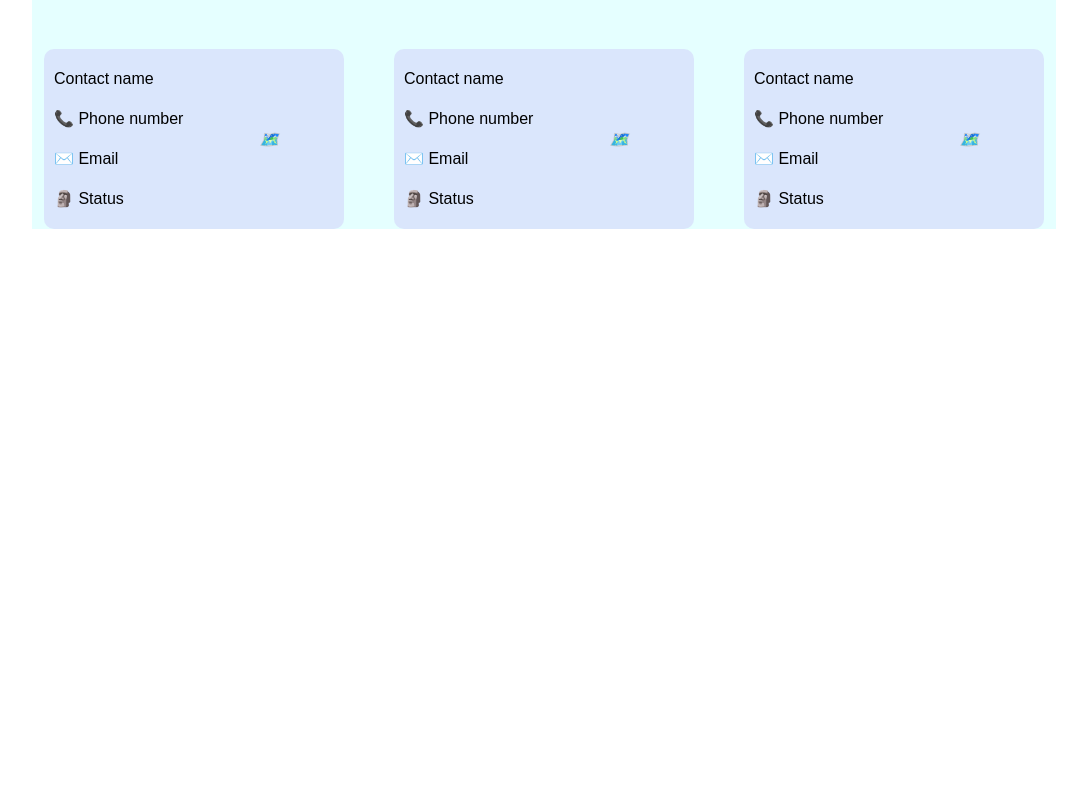
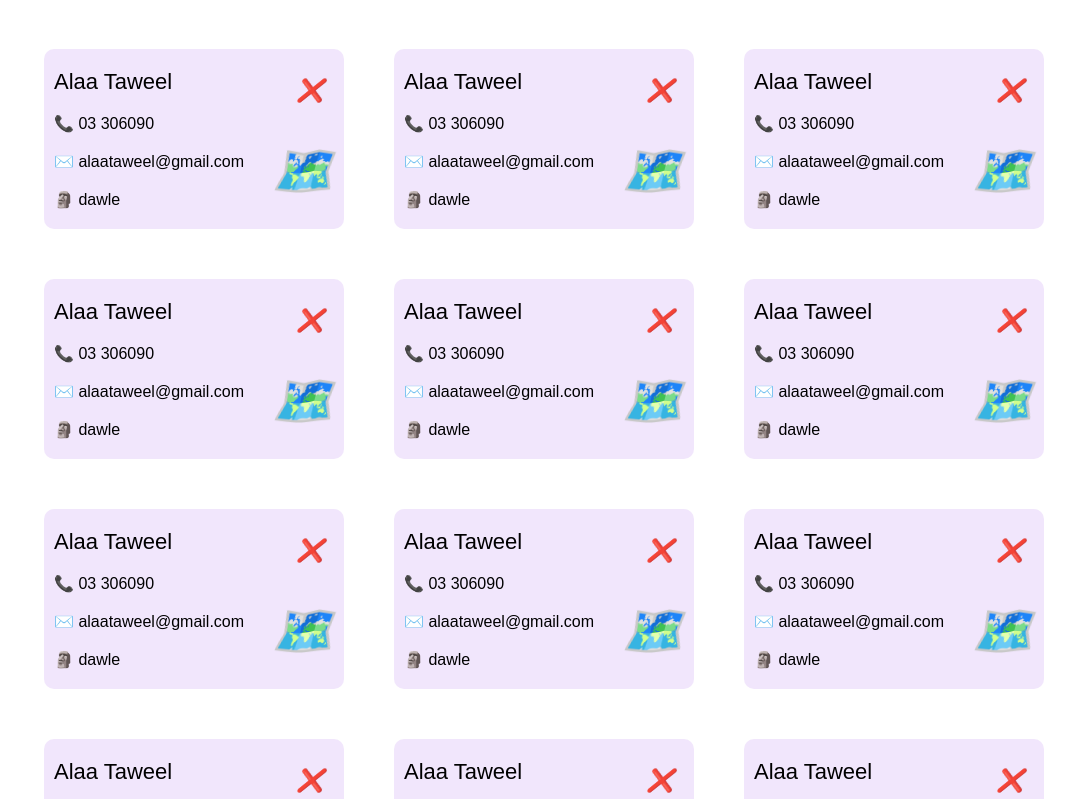
Before and after one commit to mohammad-jaffal/address-book, a React (Create React App) app in the folder address-book-frontend/: page /home in a window 1280 px wide. Shown: the part 761-1560 px from the top of the page, without its empty margins (96-1183 px from the left). Before the commit the page ends 990 px from the top, so only its background shows below. Built offline with nearby package versions, Linux system fonts and the light colour scheme.

Commit message:
Creating add contact page

```diff
--- a/address-book-frontend/src/App.css
+++ b/address-book-frontend/src/App.css
@@ -12,6 +12,7 @@
   font-family: sans-serif;
   display: flex;
   flex-direction: column;
+  padding-bottom: 100px;
 }
 
 
@@ -53,7 +54,7 @@
 
 .home-body-container {
   margin-top: 50px;
-  background-color: rgba(0, 255, 255, 0.1);
+  /* background-color: rgba(0, 255, 255, 0.1); */
   width: 80%;
   align-self: center;
   display: flex;
@@ -63,7 +64,7 @@
 }
 
 
-.contact-item{
+.contact-item {
   width: 300px;
   height: 180px;
   background-color: rgba(137, 43, 226, 0.116);
@@ -79,27 +80,58 @@
   flex-direction: column;
   justify-content: space-around;
 }
+
 .location-container {
   width: 80px;
   /* background-color: rgb(187, 187, 101); */
   display: flex;
   flex-direction: column;
   justify-content: space-around;
+  align-items: flex-end;
 
 }
 
-.map{
+.map-icon {
   cursor: pointer;
+  user-select: none;
+  font-size: 50px;
+}
+
+.delete-icon {
+  cursor: pointer;
+  user-select: none;
+  font-size: 22px;
+  margin-right: 10px;
+}
+
+.contact-name {
+  font-size: 22px;
+}
+
+
+.addcontact-body-container {
+  margin-top: 50px;
+  background-color: rgba(0, 255, 255, 0.1);
+  width: 80%;
+  align-self: center;
+  display: flex;
+  flex-wrap: wrap;
+  gap: 50px;
+  justify-content: center;
 }
 
 
 
-
-
-
-
-
-
+.login-body-container {
+  margin-top: 50px;
+  background-color: rgba(0, 255, 255, 0.1);
+  width: 80%;
+  align-self: center;
+  display: flex;
+  flex-wrap: wrap;
+  gap: 50px;
+  justify-content: center;
+}
 
 
 
--- a/address-book-frontend/src/components/ContactItem.js
+++ b/address-book-frontend/src/components/ContactItem.js
@@ -12,13 +12,14 @@ const ContactItem = () => {
     return (
         <div className='contact-item'>
             <div className="info-container">
-                <p>Contact name</p>
-                <p>📞 Phone number</p>
-                <p>✉️ Email</p>
-                <p>🗿 Status</p>
-                </div>
+                <p className="contact-name">Alaa Taweel</p>
+                <p>📞 03 306090</p>
+                <p>✉️ alaataweel@gmail.com</p>
+                <p>🗿 dawle</p>
+            </div>
             <div className="location-container">
-                <i className="map">🗺️</i>
+                <i className="delete-icon">❌</i>
+                <i className="map-icon">🗺️</i>
             </div>
 
         </div>
--- a/address-book-frontend/src/pages/AddContact.js
+++ b/address-book-frontend/src/pages/AddContact.js
@@ -6,8 +6,40 @@ import Navbar from "../components/Navbar";
 const AddContact = () => {
     return (
         <div className='global-container'>
-            <Navbar/>
-            add contact
+            <Navbar />
+            <div className="addcontact-body-container">
+                <div className="addcontact-form-container">
+                    <div className="form-group">
+                        <label>Name:</label>
+                        <input type="text" className="form-control" required />
+                    </div>
+                    <div className="form-group">
+                        <label>Phone Number:</label>
+                        <input type="Number" className="form-control" required />
+                    </div>
+                    <div className="form-group">
+                        <label>Email:</label>
+                        <input type="Email" className="form-control" required />
+                    </div>
+                    <div className="form-group">
+                        <label>Status:</label>
+                        <select className="form-control">
+                            <option value="Single  ">Single  </option>
+                            <option value="Married">Married</option>
+                            <option value="Separated ">Separated </option>
+                            <option value="Divorced ">Divorced </option>
+                            <option value="Widowed ">Widowed </option>
+                        </select>
+                    </div>
+                    <div className="form-group">
+                        <label>Location:</label>
+                        <button>location picker</button>
+                    </div>
+                    <div className="form-group">
+                        <button>AddContact</button>
+                    </div>
+                </div>
+            </div>
         </div>
     );
 };
--- a/address-book-frontend/src/pages/Home.js
+++ b/address-book-frontend/src/pages/Home.js
@@ -5,9 +5,6 @@ import Navbar from "../components/Navbar";
 
 
 const Home = () => {
-
-
-
 
 
 
@@ -27,6 +24,18 @@ const Home = () => {
                 <ContactItem/>
                 <ContactItem/>
                 <ContactItem/>
+                <ContactItem/>
+                <ContactItem/>
+                <ContactItem/>
+                <ContactItem/>
+                <ContactItem/>
+                <ContactItem/>
+                <ContactItem/>
+                <ContactItem/>
+                <ContactItem/>
+                <ContactItem/>
+                <ContactItem/>
+                <ContactItem/>
             </div>
         </div>
     );
--- a/address-book-frontend/src/pages/Login.js
+++ b/address-book-frontend/src/pages/Login.js
@@ -1,18 +1,18 @@
 import React from "react";
+import { Link } from 'react-router-dom';
 
 
 
 const Login = () => {
 
-    function loginFunction (){
-        document.location.href="./home";
+    function loginFunction() {
+        document.location.href = "./home";
     }
 
     return (
         <div className='global-container'>
+            <div className="login-body-container">
                 <div id="login_form" className="login-form-container">
-                {/* go back to previous page if he cancels login */}
-
                     <div className="form-group">
                         <label>Email:</label>
                         <input type="text" id="li_email" className="form-control" required />
@@ -22,10 +22,11 @@ const Login = () => {
                         <input type="password" id="li_password" className="form-control" required />
                     </div>
                     <div className="form-group">
-                    <button className='li-btn' onClick={()=>{loginFunction()}}>Login</button>
+                        <button className='li-btn' onClick={() => { loginFunction() }}>Login</button>
                     </div>
                     <div className="form-group">
-                    <a href='./signup'>Create account</a>
+                        <Link to={"./signup"}>Create account</Link>
+                    </div>
                 </div>
             </div>
         </div>
--- a/address-book-frontend/src/pages/Signup.js
+++ b/address-book-frontend/src/pages/Signup.js
@@ -1,15 +1,16 @@
 import React from "react";
-
+import { Link } from 'react-router-dom';
 
 
 const Signup = () => {
 
-    function signupFunction (){
-        document.location.href="./home";
+    function signupFunction() {
+        document.location.href = "./home";
     }
 
     return (
         <div className='global-container'>
+            <div className="login-body-container">
                 <div id="login_form" className="login-form-container">
                     <div className="form-group">
                         <label>Name:</label>
@@ -28,10 +29,11 @@ const Signup = () => {
                         <input type="password" id="su_confirm_password" className="form-control" required />
                     </div>
                     <div className="form-group">
-                    <button className='li-btn' onClick={()=>{signupFunction()}}>SignUp</button>
+                        <button className='li-btn' onClick={() => { signupFunction() }}>SignUp</button>
                     </div>
                     <div className="form-group">
-                    <a href='./'>Already have account?</a>
+                        <Link to={-1}>Already have account</Link>
+                    </div>
                 </div>
             </div>
         </div>
```
Lines whose indentation alone changed are shown as unchanged.
